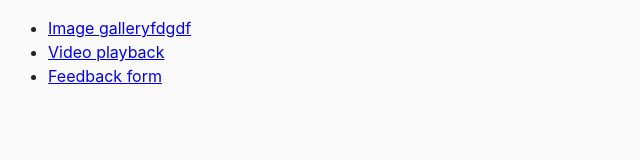
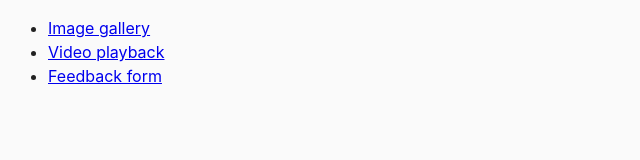
Before and after one commit to DmitriyGovosyants/goit-js-hw-08, a website built with Parcel: page src/index.html in a window 1280 px wide. Shown: the full height of the page, 0-640 px from the left. Built offline with nearby package versions, Linux system fonts and the light colour scheme.

Commit message:
Update index.html

```diff
--- a/src/index.html
+++ b/src/index.html
@@ -9,7 +9,7 @@
   </head>
   <body>
     <ul>
-      <li><a href="01-gallery.html">Image galleryfdgdf</a></li>
+      <li><a href="01-gallery.html">Image gallery</a></li>
       <li><a href="02-video.html">Video playback</a></li>
       <li><a href="03-feedback.html">Feedback form</a></li>
     </ul>
```
